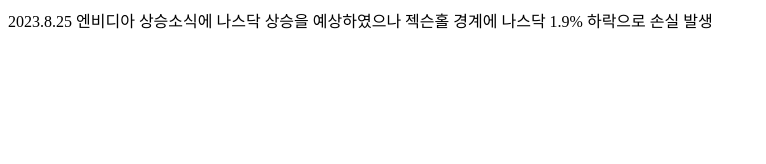
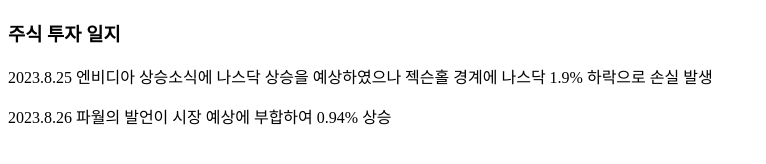
Before and after one commit to ljkmail/ljkmail.github.io, a plain HTML site: page index.html in a window 1280 px wide. Shown: the whole page, without its empty margins (0-766 px from the left). Drawn offline with Linux system fonts and the light colour scheme.

Commit message:
23-8.26 edited

```diff
--- a/index.html
+++ b/index.html
@@ -1,8 +1,11 @@
-<html>
+<!DOCTYPE html>
+<html lang="ko">
     <head>
         <title>price</title>
     </head>
     <body>
-        2023.8.25 엔비디아 상승소식에 나스닥 상승을 예상하였으나 젝슨홀 경계에 나스닥 1.9% 하락으로 손실 발생
+        <h3>주식 투자 일지</h3>
+        <p>2023.8.25 엔비디아 상승소식에 나스닥 상승을 예상하였으나 젝슨홀 경계에 나스닥 1.9% 하락으로 손실 발생</p>
+        <p>2023.8.26 파월의 발언이 시장 예상에 부합하여 0.94% 상승</p>
     </body>
 </html>
```
